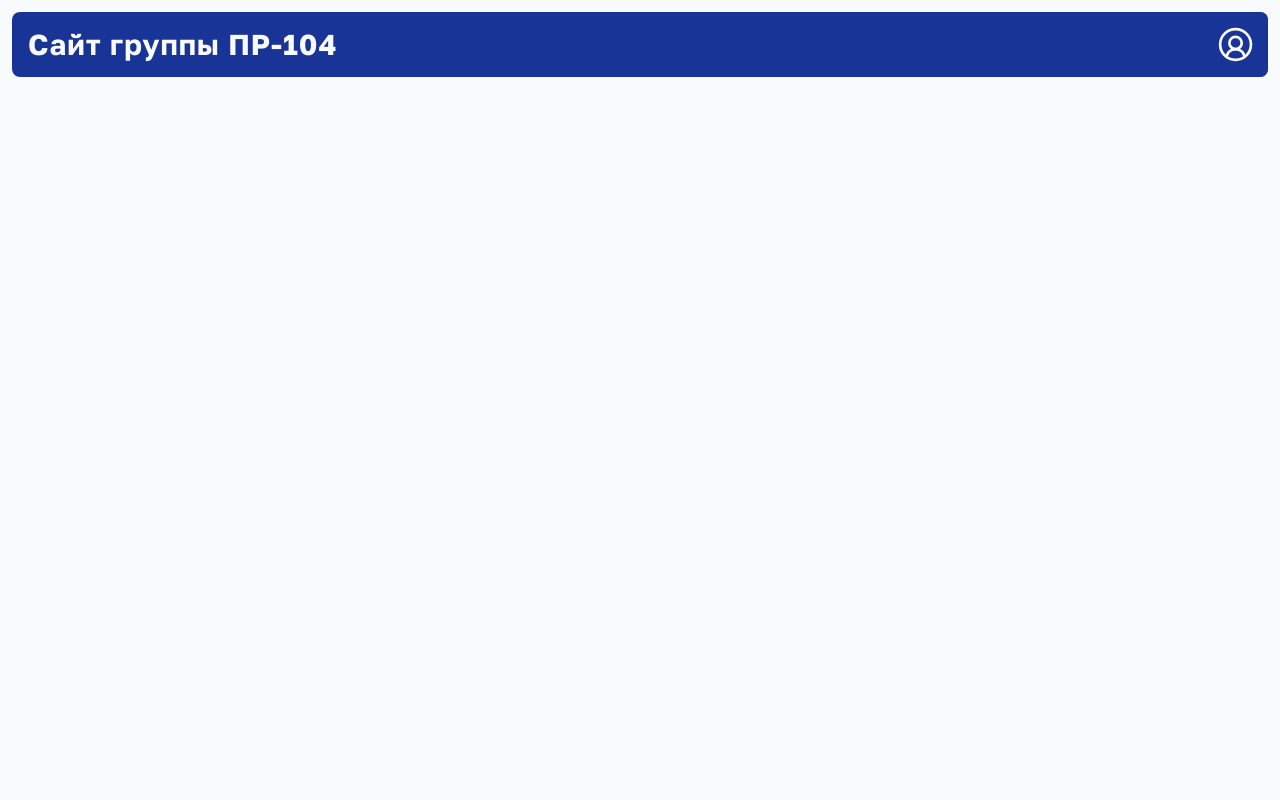
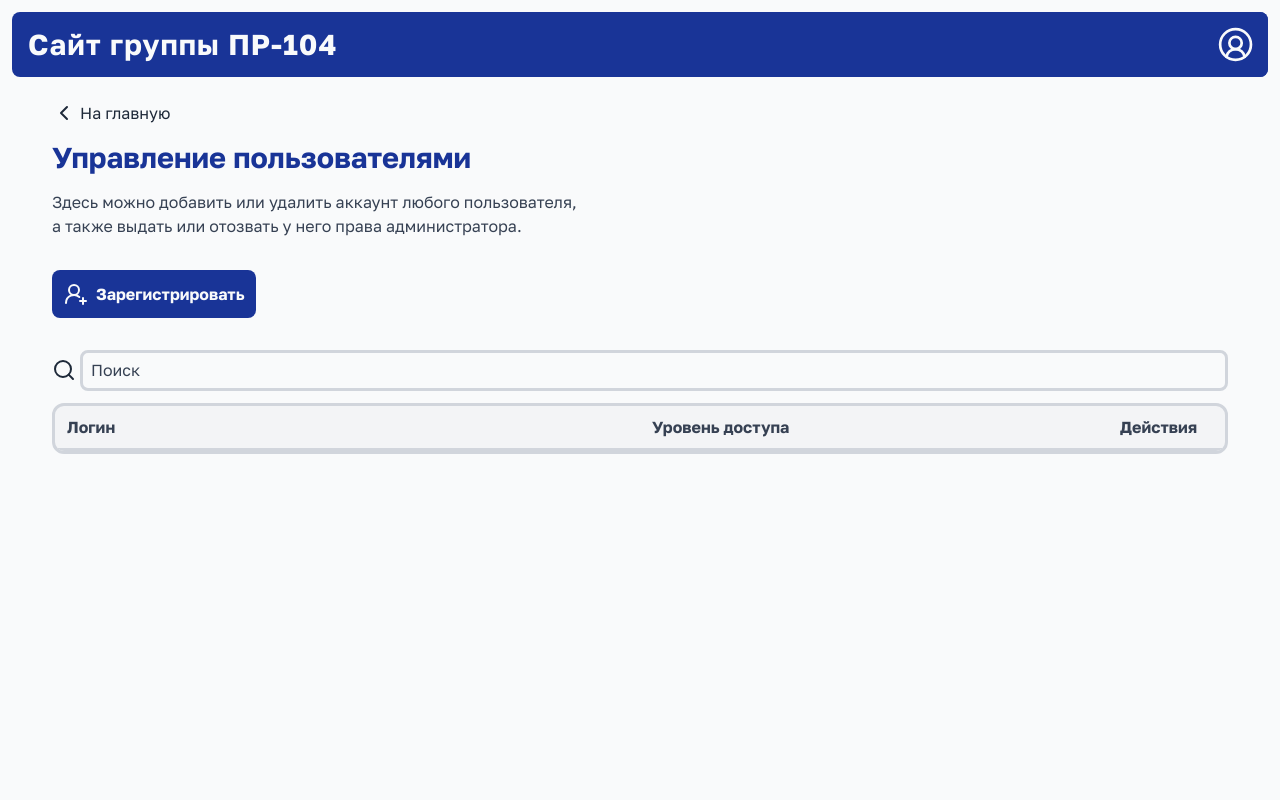
Before and after one commit to fakv8661/htmlpresent, a FastAPI app: page /admin/users in a window 1280 px wide. Run offline with FastAPI, Linux system fonts and the light colour scheme; lists and menus that the app fills with data are empty; parts of the project's set-up code (start-up, migrations or seed data) failed here and were passed over; some libraries are stand-ins or nearby versions.

Commit message:
Добавлены разметка и страницы управления категориями и пользователями в админке: формы добавления, поиск и таблицы действий Настроены стили колонок таблицы и элементов загрузки в main.css

```diff
--- a/static/css/main.css
+++ b/static/css/main.css
@@ -334,6 +334,10 @@ td {
   width: 10%;
 }
 
+.th-login {
+  width: 50%;
+}
+
 /* Заголовки */
 thead th {
   color: var(--color-text-secondary);
@@ -633,14 +637,15 @@ tbody tr:last-child > th {
 }
 
 .limits {
+  align-self: center;
   color: var(--color-accent);
 }
 
 .upload-region {
   display: flex;
-  align-items: center;
-  margin: var(--size-l) 0 0;
-  gap: var(--size-m);
+  align-items: stretch;
+  margin: var(--size-l) 0 var(--size-m);
+  gap: var(--size-s);
 }
 /* #endregion */
 
--- a/templates/admin/admin_users.html
+++ b/templates/admin/admin_users.html
@@ -6,4 +6,46 @@
 {% endblock %}
 
 <!-- Разметка -->
-{% block body %} {% endblock %}
+{% block body %}
+<main class="main-container">
+  <a href="{{ url_for('admin_pg') }}" class="return-btn flat-button">
+    <i data-lucide="chevron-left"></i>
+    На главную
+  </a>
+  <h2 class="section-header">Управление пользователями</h2>
+  <p class="section-description">
+    Здесь можно добавить или удалить аккаунт любого пользователя,<br />
+    а также выдать или отозвать у него права администратора.
+  </p>
+
+  <div class="upload-region">
+    <button type="button" class="button">
+      <i data-lucide="user-round-plus"></i>
+      Зарегистрировать
+    </button>
+  </div>
+
+  <div class="presentations-search">
+    <i data-lucide="search" class="icon"></i>
+    <input
+      type="search"
+      id="searchbar"
+      class="searchbar input"
+      placeholder="Поиск"
+    />
+  </div>
+  <div class="result-stats" id="found-result"></div>
+  <div class="table-wrapper" id="table-wrapper">
+    <table class="table">
+      <thead>
+        <tr>
+          <th class="th-login" scope="col">Логин</th>
+          <th scope="col">Уровень доступа</th>
+          <th class="th-actions" scope="col">Действия</th>
+        </tr>
+      </thead>
+      <tbody id="presentations-table"></tbody>
+    </table>
+  </div>
+</main>
+{% endblock %}
```
Also changed, not shown: templates/admin/admin_categories.html (+39 -1 lines).
